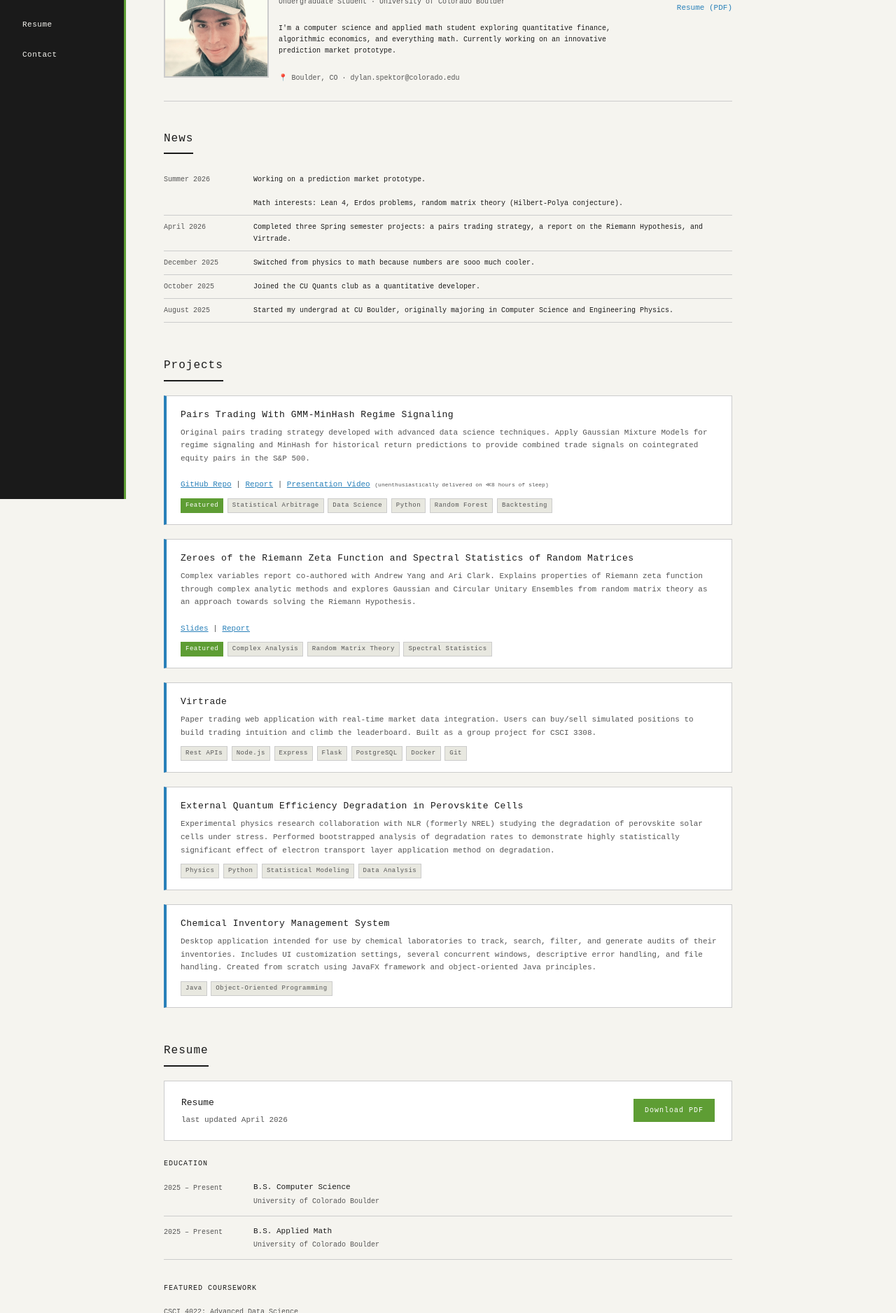
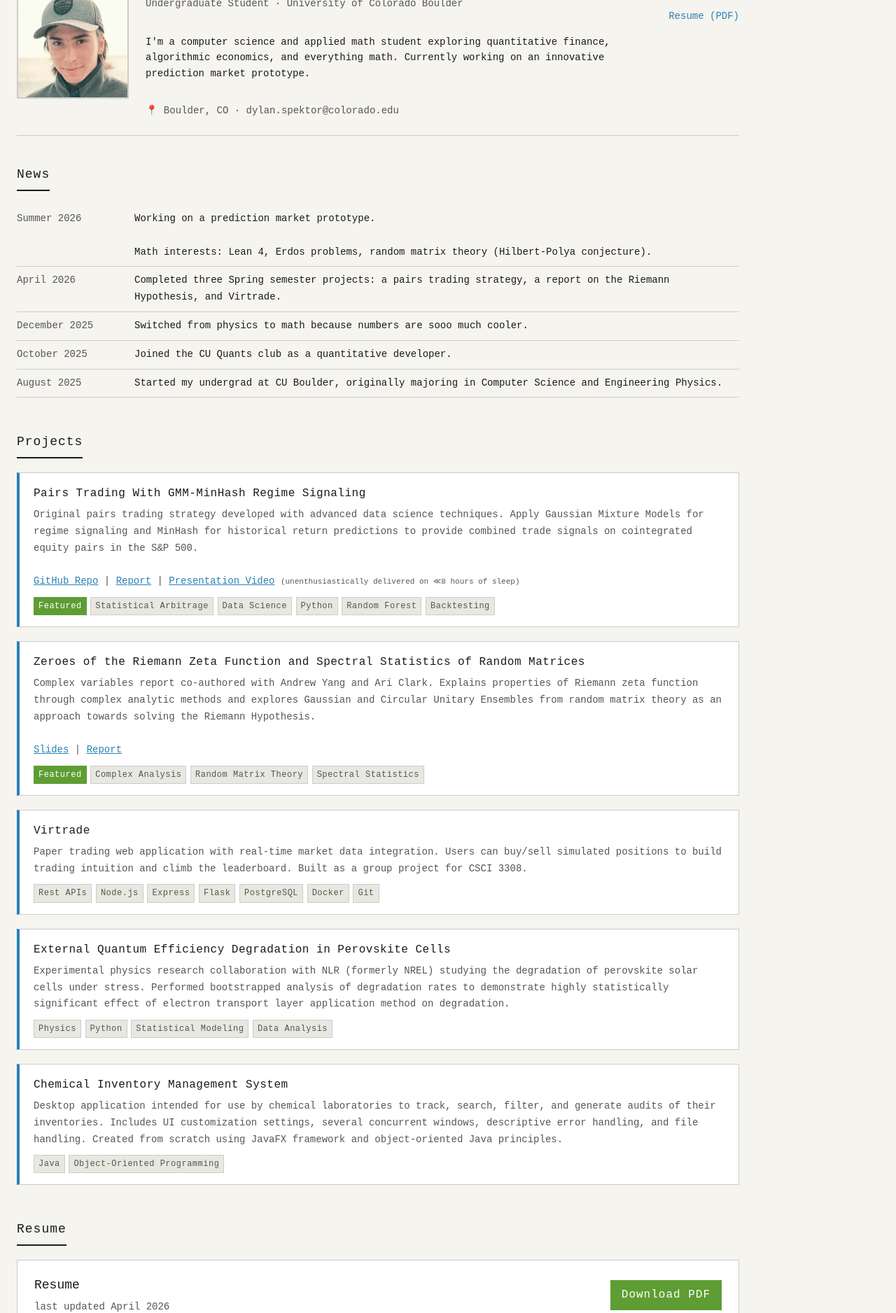
Before and after one commit to spektordylan/spektordylan.github.io, a plain HTML site: page index.html in a window 1280 px wide. Shown: the part 87-1963 px from the top of the page at 70% size. Drawn offline with Linux system fonts and the light colour scheme; a web font is replaced by a local one.

Commit message:
create niche and tuff website

```diff
--- a/index.html
+++ b/index.html
@@ -10,6 +10,9 @@
     src: url('./fonts/better_vcr/BetterVCR 25.09.ttf') format('truetype');
     font-weight: normal;
     font-style: normal;
+    image-rendering: pixelated;
+    -webkit-font-smoothing: none;
+    -moz-osx-font-smoothing: grayscale;
   }
 
     :root {
@@ -36,7 +39,7 @@
       font-family: 'better_vcr', 'Courier New', monospace, sans-serif;
       background: var(--bg);
       color: var(--text);
-      font-size: 13px;
+      font-size: 18px;
       line-height: 1.7;
       display: flex;
     }
@@ -69,7 +72,7 @@
       color: var(--nav-text);
       text-decoration: none;
       padding: 0.75rem 1rem;
-      font-size: 11px;
+      font-size: 16px;
       letter-spacing: 0.5px;
       transition: color 0.15s;
     }
@@ -80,7 +83,7 @@
 
     /* ─── LAYOUT ─── */
     .container {
-      max-width: 860px;
+      max-width: 1080px;
       margin: 0 auto;
       padding: 2.5rem 1.5rem;
     }
@@ -88,7 +91,7 @@
     /* ─── HERO ─── */
     .hero {
       display: grid;
-      grid-template-columns: 140px 1fr auto;
+      grid-template-columns: 160px 1fr auto;
       gap: 1.5rem;
       align-items: start;
       padding-bottom: 1.5rem;
@@ -97,8 +100,8 @@
     }
 
     .hero-photo {
-      width: 150px;
-      height: 150px;
+      width: 160px;
+      height: 160px;
       background: var(--tag-bg);
       border: 2px solid var(--border);
       display: flex;
@@ -127,13 +130,13 @@
 
     .hero-info .subtitle {
       color: var(--muted);
-      font-size: 10px;
+      font-size: 14px;
     }
 
     .hero-info p {
-      font-size: 10px;
+      font-size: 14px;
       color: var(--text);
-      max-width: 500px;
+      max-width: 750px;
       line-height: 1.6;
     }
 
@@ -141,7 +144,7 @@
       display: flex;
       flex-direction: column;
       gap: 0.35rem;
-      font-size: 11px;
+      font-size: 14px;
       align-items: flex-end;
     }
 
@@ -156,7 +159,7 @@
 
     /* ─── SECTION HEADINGS ─── */
     h2 {
-      font-size: 16px;
+      font-size: 18px;
       font-weight: normal;
       letter-spacing: 1px;
       margin-bottom: 1.25rem;
@@ -176,17 +179,17 @@
 
     .news-list li {
       display: grid;
-      grid-template-columns: 120px 1fr;
+      grid-template-columns: 160px 1fr;
       gap: 0.5rem;
       padding: 0.5rem 0;
       border-bottom: 1px solid var(--border);
-      font-size: 10px;
+      font-size: 14px;
       align-items: baseline;
     }
 
     .news-date {
       color: var(--muted);
-      font-size: 10px;
+      font-size: 14px;
     }
 
     /* ─── PROJECTS ─── */
@@ -209,7 +212,7 @@
     }
 
     .project-card h3 {
-      font-size: 13px;
+      font-size: 16px;
       font-weight: normal;
       letter-spacing: 0.5px;
       margin-bottom: 0.3rem;
@@ -226,7 +229,7 @@
 
     .project-card .desc {
       color: var(--muted);
-      font-size: 11px;
+      font-size: 14px;
       margin-bottom: 0.6rem;
       line-height: 1.7;
     }
@@ -240,7 +243,7 @@
     .tag {
       background: var(--tag-bg);
       color: var(--muted);
-      font-size: 9px;
+      font-size: 12px;
       padding: 2px 6px;
       letter-spacing: 0.5px;
       border: 1px solid var(--border);
@@ -265,7 +268,7 @@
     }
 
     .resume-block p {
-      font-size: 11px;
+      font-size: 14px;
       color: var(--muted);
       margin-top: 0.25rem;
     }
@@ -276,7 +279,7 @@
       color: white;
       text-decoration: none;
       padding: 0.5rem 1rem;
-      font-size: 10px;
+      font-size: 16px;
       letter-spacing: 1px;
       border: none;
       cursor: pointer;
@@ -308,27 +311,27 @@
 
     .entry {
       display: grid;
-      grid-template-columns: 120px 1fr;
+      grid-template-columns: 160px 1fr;
       gap: 0.5rem;
-      font-size: 10px;
+      font-size: 16px;
       padding-bottom: 0.75rem;
       border-bottom: 1px solid var(--border);
     }
 
     .entry-date {
       color: var(--muted);
-      font-size: 10px;
+      font-size: 14px;
       padding-top: 2px;
     }
 
     .entry-title {
-      font-size: 11px;
+      font-size: 16px;
       margin-bottom: 0.1rem;
     }
 
     .entry-sub {
       color: var(--muted);
-      font-size: 10px;
+      font-size: 16px;
     }
 
     /* ─── FOOTER ─── */
@@ -337,7 +340,7 @@
       margin-top: 3rem;
       padding: 1.5rem 0;
       text-align: center;
-      font-size: 10px;
+      font-size: 16px;
       color: var(--muted);
     }
 
@@ -358,6 +361,16 @@
         grid-template-columns: 1fr;
       }
     }
+
+  @media (max-width: 1400px) {
+    nav {
+      display: none;
+    }
+
+    .container {
+      margin-left: 0;
+    }
+}
   </style>
 </head>
 <body>
@@ -385,7 +398,7 @@
           I'm a computer science and applied math student exploring quantitative finance, algorithmic economics, and everything math. Currently working on an innovative prediction market prototype.
         </p>
         <br>
-        <p style="font-size:10px; color:var(--muted)">
+        <p style="font-size:14px; color:var(--muted)">
           📍 Boulder, CO · dylan.spektor@colorado.edu
         </p>
       </div>
@@ -435,7 +448,7 @@
             Original pairs trading strategy developed with advanced data science techniques. Apply Gaussian Mixture Models for regime signaling and MinHash for historical return predictions to provide combined trade signals on cointegrated equity pairs in the S&P 500.
             <br>
             <br>
-            <a href="https://github.com/spektordylan/pairs-trading-ml" target="_blank" rel="noopener noreferrer" style="color:var(--link)">GitHub Repo</a> | <a href="./doc/CSCI_4022_Project.pdf" target="_blank" rel="noopener noreferrer" style="color:var(--link)">Report</a> | <a href="https://youtu.be/mBwwjQfDIAM" target="_blank" rel="noopener noreferrer" style="color:var(--link)">Presentation Video</a> <span style="font-size:8px; color:var(--muted)">(unenthusiastically delivered on ≪8 hours of sleep)</span>
+            <a href="https://github.com/spektordylan/pairs-trading-ml" target="_blank" rel="noopener noreferrer" style="color:var(--link)">GitHub Repo</a> | <a href="./doc/CSCI_4022_Project.pdf" target="_blank" rel="noopener noreferrer" style="color:var(--link)">Report</a> | <a href="https://youtu.be/mBwwjQfDIAM" target="_blank" rel="noopener noreferrer" style="color:var(--link)">Presentation Video</a> <span style="font-size:11px; color:var(--muted)">(unenthusiastically delivered on ≪8 hours of sleep)</span>
           </p>
           <div class="tags">
               <span class="tag highlight">Featured</span>
@@ -521,7 +534,7 @@
         <a href="./doc/Dylan Spektor Resume.pdf" target="_blank" class="btn">Download PDF</a>
       </div>
 
-      <h3 style="font-size:10px; letter-spacing:1px; margin-bottom:1rem; font-weight:normal; text-transform:uppercase;">Education</h3>
+      <h3 style="font-size:16px; letter-spacing:1px; margin-bottom:1rem; font-weight:normal; text-transform:uppercase;">Education</h3>
       <div class="entry-list" style="margin-bottom:2rem">
         <div class="entry">
           <span class="entry-date">2025 – Present</span>
@@ -539,8 +552,8 @@
         </div>
       </div>
 
-      <h3 style="font-size:10px; letter-spacing:1px; margin-bottom:1rem; font-weight:normal; text-transform:uppercase;">Featured Coursework</h3>
-      <div style="font-size:10px; color:var(--muted); line-height:2">
+      <h3 style="font-size:16px; letter-spacing:1px; margin-bottom:1rem; font-weight:normal; text-transform:uppercase;">Featured Coursework</h3>
+      <div style="font-size:14px; color:var(--muted); line-height:2">
         CSCI 4022: Advanced Data Science <br>
         APPM 4600: Numerical Methods & Scientific Computing <br>
         CSCI 3155: Principles of Programming Languages <br>
@@ -554,7 +567,7 @@
     <!-- ─── CONTACT ─── -->
     <section id="contact">
       <h2>Contact</h2>
-      <p style="font-size:10px; color:var(--muted); max-width:480px; line-height:1.9">
+      <p style="font-size:14px; color:var(--muted); line-height:1.9">
         Best way to reach me is email: <a href="mailto:dylan.spektor@colorado.edu" style="color:var(--link)">dylan.spektor@colorado.edu</a>.<br>
         I'm also on <a href="https://github.com/spektordylan" target="_blank" style="color:var(--link)">GitHub</a> and <a href="https://www.linkedin.com/in/dylanspektor/" target="_blank" style="color:var(--link)">LinkedIn</a>.
       </p>
```
